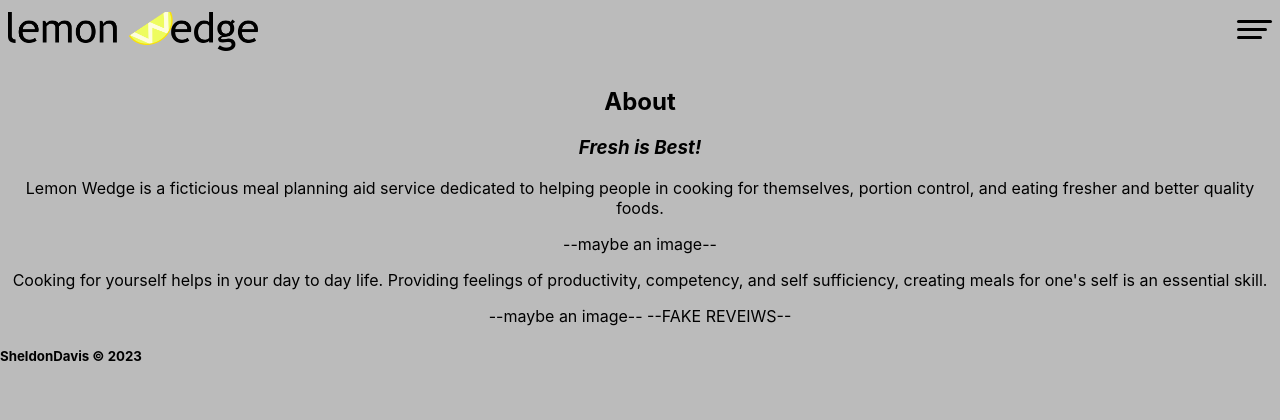
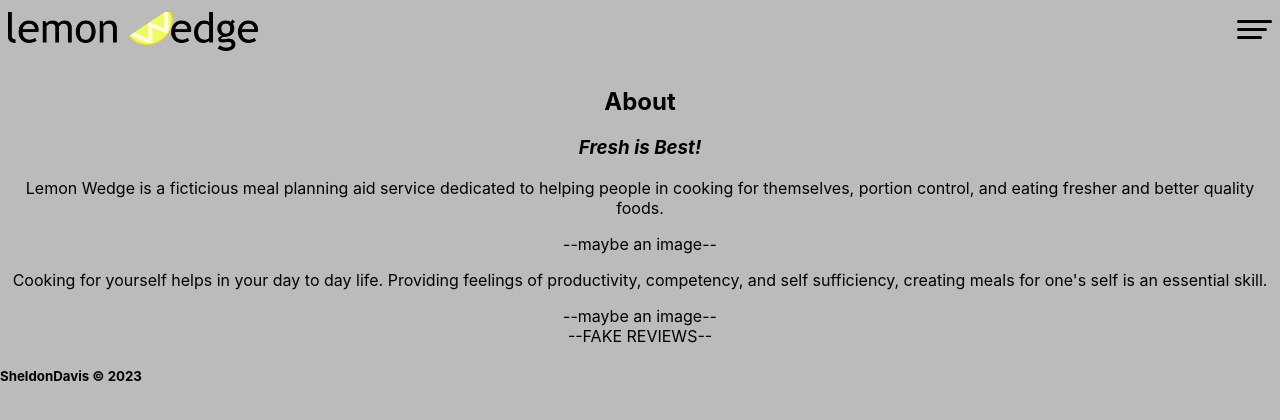
Before and after one commit to SheldonDavis/LemonWedge, a React (Create React App) app in the folder frontend/: page /about in a window 1280 px wide. Shown: the top 420 px of the page. Built offline with nearby package versions, Linux system fonts and the light colour scheme.

Commit message:
fix typo

```diff
--- a/frontend/src/pages/about.js
+++ b/frontend/src/pages/about.js
@@ -9,7 +9,8 @@ const About = () => {
             --maybe an image--
             <p>Cooking for yourself helps in your day to day life. Providing feelings of productivity, competency, and self sufficiency, creating meals for one's self is an essential skill.</p>
             --maybe an image--
-            --FAKE REVEIWS--
+            <br/>
+            --FAKE REVIEWS--
 
         </section>
     )
```
